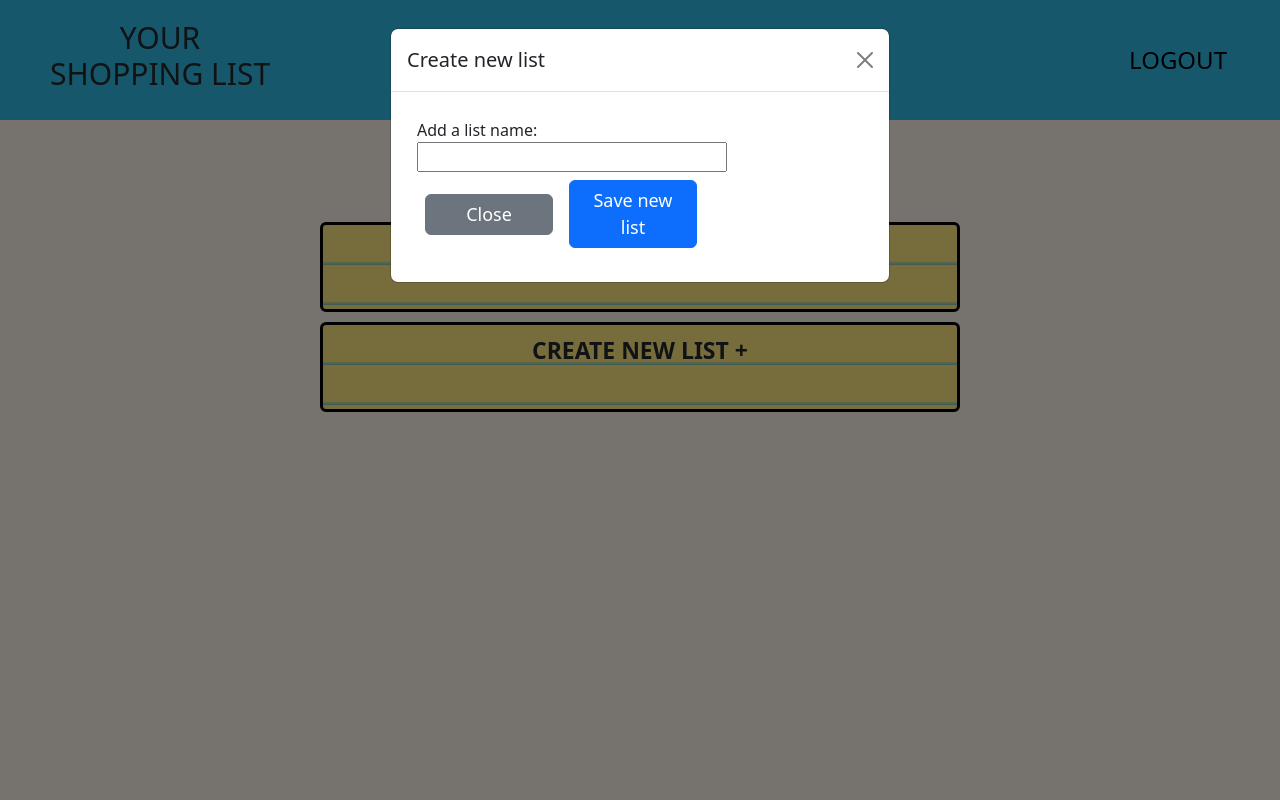
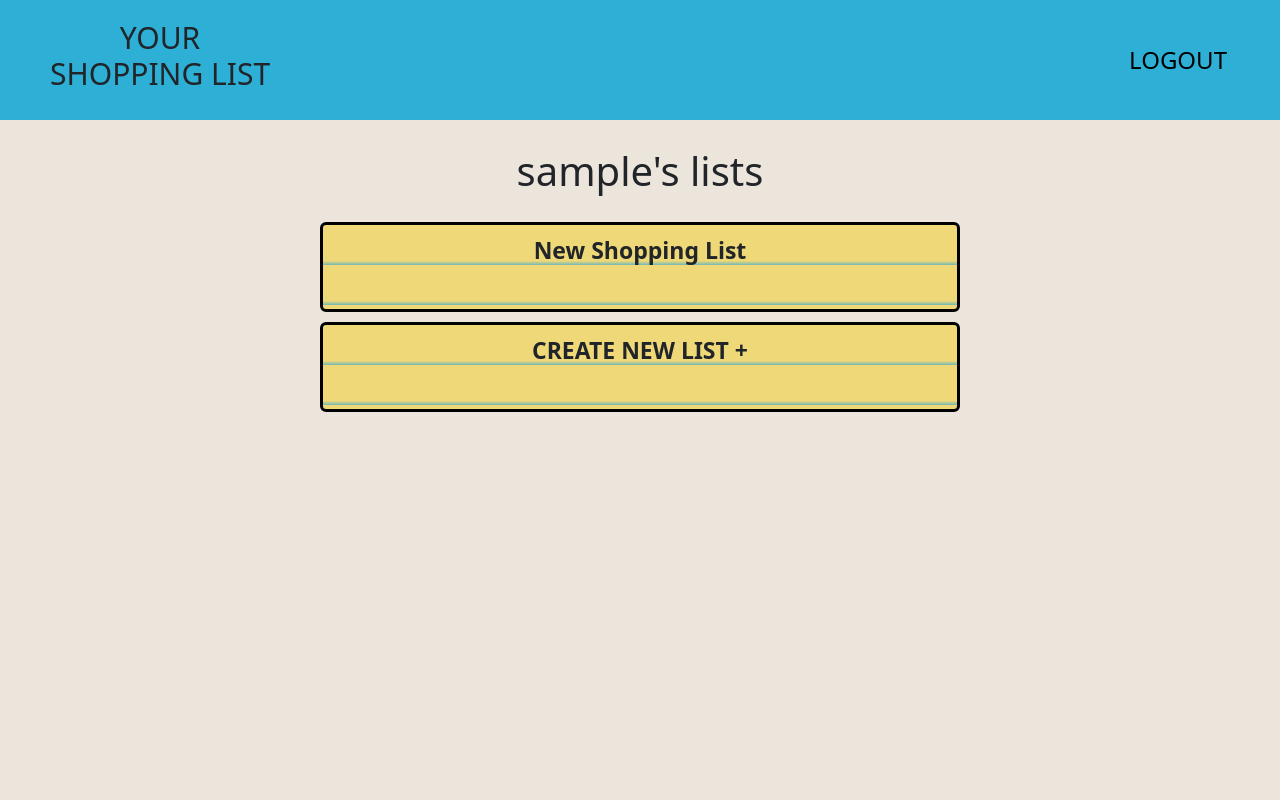
Before and after one commit to mikael-johnsson/your-shopping-list, a Django app: a page that uses templates/base.html in a window 1280 px wide. Run offline with Django 4.2, Linux system fonts and the light colour scheme; the visitor is signed in with stand-in values (Sample User, id 1); data comes from the database, SQL or seed files in the repository; data that the repository does not hold is empty; some libraries are stand-ins or nearby versions.

Commit message:
update functionality to make create list modal open on create list button click

```diff
--- a/list_app/templates/list_app/list_detail.html
+++ b/list_app/templates/list_app/list_detail.html
@@ -124,5 +124,4 @@
 
 {% endblock content %}
 {% block extras %}
-<script src="{% static 'js/script.js' %}"></script>
 {% endblock extras%}
--- a/list_app/templates/list_app/list_list.html
+++ b/list_app/templates/list_app/list_list.html
@@ -14,11 +14,11 @@
 </a>
 
 {% endfor %}
-<a class="card mx-auto p-2" href="{% url 'create_list' user %}">
+<button type="button" id="create-list-button" class="card mx-auto p-2" href="">
   <div>
     CREATE NEW LIST +
   </div>
-</a>
+</button>
 
 <!-- Landing page content for not logged in user -->
 {% else %}
@@ -35,7 +35,6 @@
 {% endif %}
 
 <!-- Create new list Modal -->
-{% if modalOkay %}
 <div class="modal fade" id="new-list-modal" tabindex="-1" aria-labelledby="new-list-modal" aria-hidden="true">
   <div class="modal-dialog">
     <div class="modal-content">
@@ -44,7 +43,7 @@
         <button type="button" class="btn-close" data-bs-dismiss="modal" aria-label="Close"></button>
       </div>
       <div class="modal-body container-fluid">
-        <form class="row" action="{% url 'create_list_name' user %}" method="POST" id="ListName">
+        <form class="row" action="" method="" id="ListName">
           {% csrf_token %}
           <label class="form-label" for="new-list-name">Add a list name:</label>
           <input id="new-list-input" class="col-12" type="text" name="new-list-name" required>
@@ -55,14 +54,10 @@
     </div>
   </div>
 </div>
-{% endif %}
 
 <!-- list_list.html content ends here -->
 {% endblock %}
 
 {% block extras %}
 
-<script src="{% static 'js/script.js' %}">
-</script>
-
 {% endblock extras%}
--- a/static/css/style.css
+++ b/static/css/style.css
@@ -115,6 +115,11 @@ nav h1 {
     margin: 10px 0;
     background-image: repeating-linear-gradient(#eed878 0px, #eed878 24px, rgba(0, 128, 128, 0.562) 25px);
 }
+
+#create-list-button {
+    align-items: center;
+}
+
 
 /* Create new list modal */
 .btn-long {
--- a/static/js/script.js
+++ b/static/js/script.js
@@ -17,7 +17,7 @@ function showDeleteListModal(){
 }
 
 
-if(deleteListButton){ //if statement to avoid error in console of non existing variable
+if(deleteListButton){
     deleteListButton.addEventListener("click", showDeleteListModal)
 }
 
@@ -30,7 +30,7 @@ function shareListModal(){
 }
 
 
-if(shareListButton){ //if statement to avoid error in console of non existing variable
+if(shareListButton){
     shareListButton.addEventListener("click", shareListModal)
 }
 
@@ -62,13 +62,15 @@ function sendMail(shareList) {
 
 }
 
-
 // Give new list a name modal
 const newListModal = document.getElementById("new-list-modal")
-if(newListModal){
+function showNewListModal(){
     const modal = new bootstrap.Modal(newListModal);
     modal.show();
 }
+
+newListModalButton = document.getElementById("create-list-button")
+newListModalButton.addEventListener("click", showNewListModal )
 
 // Edit item
 const editButtons = document.getElementsByClassName("item-edit-button")
--- a/templates/base.html
+++ b/templates/base.html
@@ -21,6 +21,8 @@
     <!-- Bootstrap CSS -->
     <link href="https://cdn.jsdelivr.net/npm/bootstrap@5.3.3/dist/css/bootstrap.min.css" rel="stylesheet"
         integrity="sha384-QWTKZyjpPEjISv5WaRU9OFeRpok6YctnYmDr5pNlyT2bRjXh0JMhjY6hW+ALEwIH" crossorigin="anonymous">
+
+    <!--CSS-->
     <link rel="stylesheet" href="{% static 'css/style.css' %}">
 
     <title>Your Shopping List</title>
@@ -57,6 +59,7 @@
     {% block content %}
     <!-- Content Goes here -->
     {% endblock content %}
+
     <!--Bootstrap JS-->
     <script src="https://cdn.jsdelivr.net/npm/bootstrap@5.3.3/dist/js/bootstrap.bundle.min.js"
         integrity="sha384-YvpcrYf0tY3lHB60NNkmXc5s9fDVZLESaAA55NDzOxhy9GkcIdslK1eN7N6jIeHz" crossorigin="anonymous">
@@ -65,6 +68,10 @@
     <!--Jquery CDN-->
     <script src="https://code.jquery.com/jquery-3.7.1.min.js"
         integrity="sha256-/JqT3SQfawRcv/BIHPThkBvs0OEvtFFmqPF/lYI/Cxo=" crossorigin="anonymous"></script>
+
+    <!-- JS link-->
+    <script src="{% static 'js/script.js' %}"></script>
+
     {% block extras %}
     <!--JS script link goes here-->
     {% endblock %}
```
